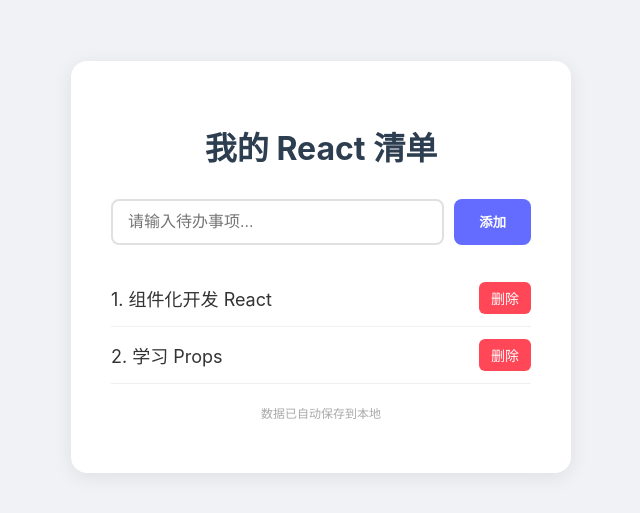
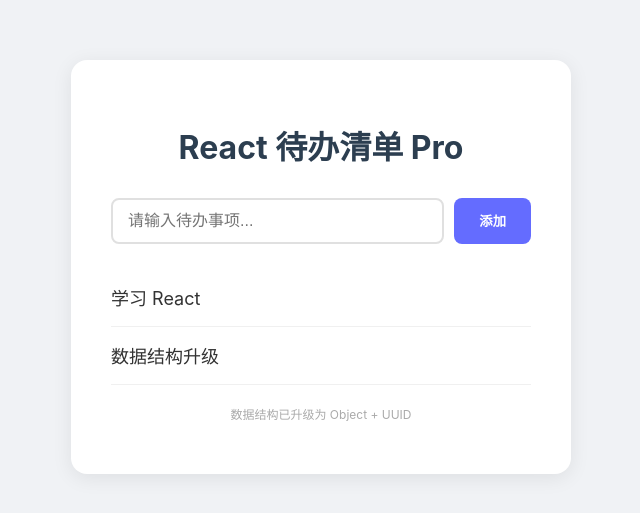
Before and after one commit to Hang5222/React-TodoList, a React (Vite) app: page / in a window 1280 px wide. Shown: the part 133-646 px from the top of the page, without its empty margins (319-959 px from the left). Built offline with nearby package versions, Linux system fonts and the light colour scheme.

Commit message:
style: 集成react-icons图标，优化组件样式

```diff
--- a/package.json
+++ b/package.json
@@ -11,7 +11,9 @@
   },
   "dependencies": {
     "react": "^19.2.0",
-    "react-dom": "^19.2.0"
+    "react-dom": "^19.2.0",
+    "react-icons": "^5.5.0",
+    "uuid": "^13.0.0"
   },
   "devDependencies": {
     "@eslint/js": "^9.39.1",
--- a/src/App.jsx
+++ b/src/App.jsx
@@ -1,60 +1,59 @@
 import { useState, useEffect } from 'react';
-// 引入 CSS 模块
 import styles from './App.module.css';
-
-// 🌟 引入刚才拆分出去的子组件
 import Header from './components/Header';
 import TodoInput from './components/TodoInput';
 import TodoItem from './components/TodoItem';
 
+// 🌟 1. 引入 uuid
+import { v4 as uuidv4 } from 'uuid';
+
 function App() {
-  // --- 1. 核心数据 (CEO 掌握核心科技) ---
   const [todos, setTodos] = useState(() => {
     const savedTodos = localStorage.getItem('my-todo-list');
-    return savedTodos ? JSON.parse(savedTodos) : ['组件化开发 React', '学习 Props'];
+    // 如果有存档，直接用；如果没有，给个默认的对象数据
+    return savedTodos ? JSON.parse(savedTodos) : [
+      { id: uuidv4(), text: '学习 React' },
+      { id: uuidv4(), text: '数据结构升级' }
+    ];
   });
 
-  // --- 2. 副作用 (自动存档) ---
   useEffect(() => {
     localStorage.setItem('my-todo-list', JSON.stringify(todos));
   }, [todos]);
 
-  // --- 3. 核心业务逻辑 ---
-
-  // 新增逻辑：接收子组件传来的 newTodo 文字
-  function handleAdd(newTodo) {
-    setTodos([...todos, newTodo]);
+  // 🌟 2. 修改添加逻辑：不再只存字符串，而是存一个对象
+  function handleAdd(newTodoText) {
+    const newTodoObj = {
+      id: uuidv4(), // 自动生成一个类似 '9b1deb4d-...' 的 ID
+      text: newTodoText
+    };
+    setTodos([...todos, newTodoObj]);
   }
 
-  // 删除逻辑
-  function handleDelete(indexToDelete) {
-    setTodos(todos.filter((_, index) => index !== indexToDelete));
+  // 🌟 3. 修改删除逻辑：根据 ID 删，而不是根据 index 删（更安全）
+  function handleDelete(id) {
+    // 只要 id 不一样的都留下
+    setTodos(todos.filter(todo => todo.id !== id));
   }
 
-  // --- 4. 界面组装 ---
   return (
     <div className={styles.container}>
-
-      {/* 给 Header 传一个 title 属性 */}
-      <Header title="我的 React 清单" />
-
-      {/* 给 TodoInput 传一个函数，让它在添加时通知我 */}
+      <Header title="React 待办清单 Pro" />
       <TodoInput onAdd={handleAdd} />
 
-      {/* 列表区域 */}
       <ul className={styles.todoList}>
-        {todos.map((todo, index) => (
-          // 渲染每一个子项，把 content 和删除函数传下去
+        {/* 🌟 4. 遍历时，item 现在是一个对象 {id, text} */}
+        {todos.map((item) => (
           <TodoItem
-            key={index}
-            content={`${index + 1}. ${todo}`}
-            onDelete={() => handleDelete(index)}
+            key={item.id}         // ✅ 终于可以用唯一的 id 做 key 了！
+            content={item.text}   // 传下去的文字是 item.text
+            onDelete={() => handleDelete(item.id)} // 删除时传 ID
           />
         ))}
       </ul>
 
       <p style={{ marginTop: '20px', color: '#aaa', fontSize: '12px' }}>
-        数据已自动保存到本地
+        数据结构已升级为 Object + UUID
       </p>
     </div>
   )
--- a/src/App.module.css
+++ b/src/App.module.css
@@ -78,18 +78,21 @@
 }
 
 .deleteBtn {
-  background-color: #ff4757;
-  color: white;
+  background: transparent;
   border: none;
-  padding: 6px 12px;
-  border-radius: 6px;
-  font-size: 14px;
+  color: #ff4757; /* 红色 */
+  font-size: 18px;
   cursor: pointer;
-  opacity: 0; /* 平时隐藏 */
-  transition: opacity 0.2s;
+  opacity: 0;
+  transition: all 0.2s;
+  padding: 5px;
 }
 
-/* 鼠标放上去才显示删除按钮 */
+.deleteBtn:hover {
+  color: #d63031; /* 深红色 */
+  transform: scale(1.1); /* 鼠标放上去稍微放大一点点 */
+}
+
 .todoItem:hover .deleteBtn {
   opacity: 1;
 }
--- /dev/null
+++ b/src/components/TodoItem.css
@@ -0,0 +1,28 @@
+.todoItem {
+  display: flex;
+  justify-content: space-between;
+  align-items: center;
+  padding: 12px 0;
+  border-bottom: 1px solid #f0f0f0;
+  font-size: 18px;
+}
+
+.deleteBtn {
+  background: transparent;
+  border: none;
+  color: #ff4757; /* 红色 */
+  font-size: 18px;
+  cursor: pointer;
+  opacity: 0;
+  transition: all 0.2s;
+  padding: 5px;
+}
+
+.deleteBtn:hover {
+  color: #d63031; /* 深红色 */
+  transform: scale(1.1); /* 鼠标放上去稍微放大一点点 */
+}
+
+.todoItem:hover .deleteBtn {
+  opacity: 1;
+}
--- a/src/components/TodoItem.jsx
+++ b/src/components/TodoItem.jsx
@@ -1,32 +1,22 @@
-// src/components/TodoItem.jsx
+// 1. 引入图标
+import { FaTrash } from 'react-icons/fa';
+import './TodoItem.css';
 
 function TodoItem({ content, onDelete }) {
   return (
-    <li style={{
-      display: 'flex',
-      justifyContent: 'space-between',
-      alignItems: 'center',
-      padding: '12px 0',
-      borderBottom: '1px solid #f0f0f0',
-      fontSize: '18px'
-    }}>
-      {/* 显示内容 */}
+    <li className="todoItem">
+      {/* 左边的文字 */}
       <span>{content}</span>
 
-      {/* 调用父组件传来的删除函数 */}
+      {/* 右边的删除按钮 */}
       <button
         onClick={onDelete}
-        style={{
-          backgroundColor: '#ff4757',
-          color: 'white',
-          border: 'none',
-          padding: '6px 12px',
-          borderRadius: '6px',
-          fontSize: '14px',
-          cursor: 'pointer'
-        }}
+        // 🌟 重点：修改样式，让它看起来像一个纯图标按钮
+        className="deleteBtn"
+        title="删除此项" // 鼠标放上去会有提示文字
       >
-        删除
+        {/* 2. 使用图标组件 */}
+        <FaTrash />
       </button>
     </li>
   );
```
Also changed, not shown: 1 other file (tests, documents, lock files or other folders).
